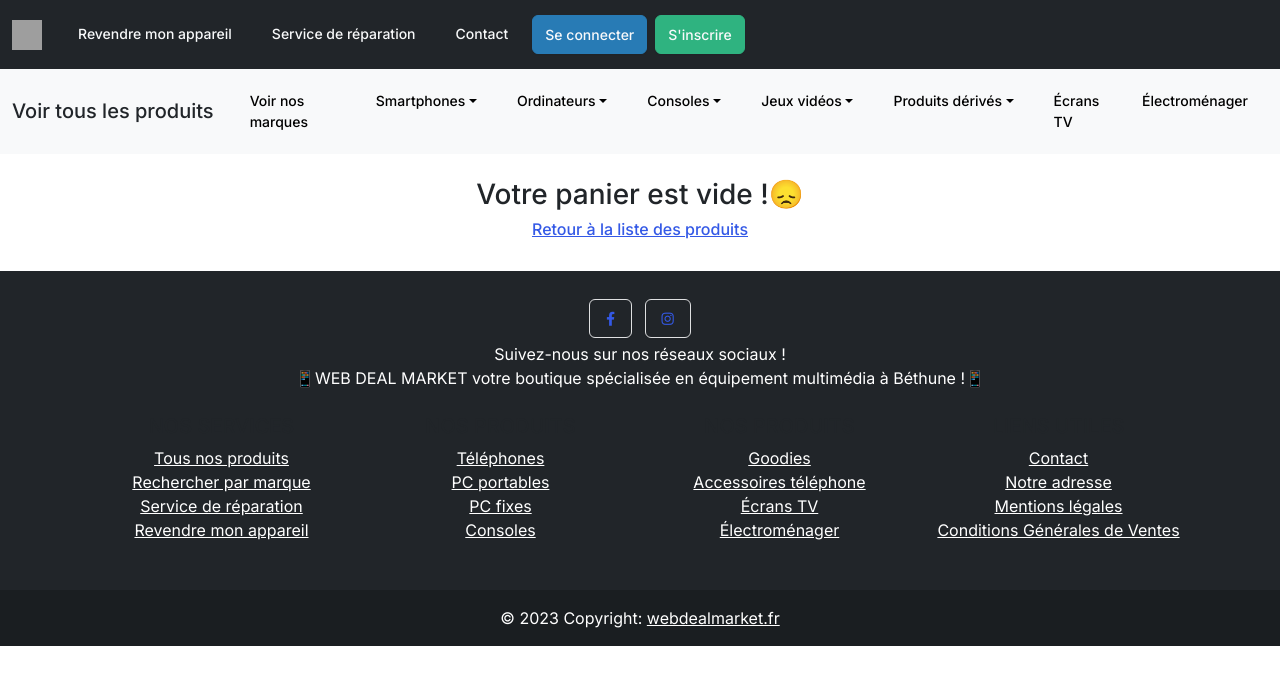
After one commit to RemiBecquaert/webdealmarket, a Symfony app: template templates/cart/index.html.twig in a window 1280 px wide. The commit adds this page. Shown: the top 685 px of the page. Run offline with Twig, Linux system fonts and the light colour scheme; the template is opened without the code that fills it, so the values that code supplies are empty; some libraries are stand-ins or nearby versions; grey boxes are pictures that could not be loaded.

Commit message:
add shopping cart

```diff
--- a/composer.json
+++ b/composer.json
@@ -25,6 +25,7 @@
         "symfony/form": "6.0.*",
         "symfony/framework-bundle": "6.0.*",
         "symfony/http-client": "6.0.*",
+        "symfony/http-foundation": "6.0.*",
         "symfony/intl": "6.0.*",
         "symfony/mailer": "6.0.*",
         "symfony/mime": "6.0.*",
--- a/src/Controller/ProfileController.php
+++ b/src/Controller/ProfileController.php
@@ -120,8 +120,6 @@ class ProfileController extends AbstractController
                 $entityManagerInterface->persist($user);
                 $entityManagerInterface->flush();
 
-
-
                 $this->addFlash('success', 'Vos informations personnelles ont bien été modifiées !');
                 return $this->redirectToRoute('app_profile');
             }
--- a/templates/base.html.twig
+++ b/templates/base.html.twig
@@ -47,17 +47,17 @@
                             <a class="nav-link active text-light" aria-current="page" href="{{path('app_profile')}}">Mon profil</a>
                         </li>
                         <li class="nav-item">
-                            <a class="nav-link active text-light" aria-current="page" href="#"><i class="fa-regular fa-cart-shopping-fast"></i></a>
+                            <a class="nav-link active text-light" aria-current="page" href="{{path('app_cart')}}"><i class="fa-regular fa-cart-shopping-fast"></i></a>
                         </li>
                         {% endif %}
 
                         {% if not app.user %}
-                            <a class="nav-link active text-light" href="{{path('app_login')}}">Se connecter</a>
-                            <a class="nav-link active text-light" href="{{path('app_register')}}">S'inscrire</a>
+                            <a class="btn btn-outline-info nav-link active text-light ms-1 me-1" href="{{path('app_login')}}">Se connecter</a>
+                            <a class="btn btn-outline-success nav-link active text-light ms-1 me-1" href="{{path('app_register')}}">S'inscrire</a>
                         {% endif %}
                         {% if app.user %}
                             <a class="nav-link disabled text-success">{{ app.user.userIdentifier }}</a>
-                            <a class="nav-link active text-light" href="{{path('app_logout')}}">Se déconnecter</a>
+                            <a class="btn btn-outline-danger nav-link active text-light" href="{{path('app_logout')}}">Se déconnecter</a>
                         {% endif %}
                     </ul>
                     </div>
--- /dev/null
+++ b/templates/cart/index.html.twig
@@ -0,0 +1,88 @@
+{% extends 'base.html.twig' %}
+
+{% block title %}{{ parent() }}Mon panier{% endblock %}
+
+{% block body %}
+{{ parent() }}
+
+        {% if cart is empty %}
+            <div class="container p-4 text-center">
+                <h3>Votre panier est vide !&#128542;</h3>
+
+                <h6><a href="{{path('app_product_list')}}">Retour à la liste des produits</a></h6>
+
+            </div>
+        {% else %}
+            {% set prixTotal = 0 %}
+            {% set nbrProduit = 0 %}
+
+            <h2 class="text-dark text-center mt-2">Mon panier</h2>
+            <h5 class="text-dark text-center mt-2">Retrouvez l'ensemble des produits ajoutés à votre panier</h5>
+            <div class="container p-4">
+                <div class="list-group w-auto">
+                    {% for produit in cart %}
+                    {% set prixTotal = prixTotal + (produit.produit.prix * produit.quantity) %}
+                    {% set nbrProduit = nbrProduit + produit.quantity %}
+                        <div class="list-group-item list-group-item-action d-flex gap-3 py-3" aria-current="true">
+                            <div class="d-flex gap-2 w-100 justify-content-between">
+                                <div>
+                                    {% for fichier in produit.produit.illustration %}
+                                        <img class="img-thumbnail" src="{{ asset('uploads/fichiers/'~fichier.nomServeur) }}"
+                                        alt="{{ produit.produit.slug }}" width="50px">
+                                    {% endfor %}
+                                    <a href="{{path('app_product_public', {'slug':produit.produit.slug})}}">
+                                        <h6 class="mb-0 text-center">{{ produit.produit.libelle }}</h6>
+                                    </a>
+                                    <p class="mb-0 opacity-75">x {{produit.quantity}}</p>
+                                </div>
+                                <div>
+                                    <small class="opacity-50 text-nowrap">Prix unitaire: {{ produit.produit.prix }}€</small>
+                                    <a href="{{path('app_add_to_cart', {'id':produit.produit.id})}}">
+                                        <i class="fa-solid fa-plus text-dark" data-bs-toggle="tooltip" data-bs-placement="top" title="Ajouter"></i>
+                                    </a>
+                                    <a href="{{path('app_decrease_cart', {'id':produit.produit.id})}}">
+                                        <i class="fa-solid fa-minus text-dark" data-bs-toggle="tooltip" data-bs-placement="top" title="Retirer"></i>
+                                    </a>
+                                </div>
+                            </div>
+                        </div>
+                    {% endfor %}
+                </div>
+                <div class="d-flex gap-1 justify-content-between p-2">
+                    <h6 class="p-2">Nombre de produits: {{nbrProduit}}</h6>
+                    <h6 class="p-2">Prix total: {{prixTotal}}€</h6>
+                </div>
+                <div class="container p-4 text-center">
+                    <a class="btn btn-success m-1" href="#">Valider ma commande</a>
+                    <a class="btn btn-danger m-1" href="{{path('app_remove_cart')}}" data-bs-toggle="modal" data-bs-target="#exampleModal">Vider mon panier</a>
+                </div>
+            </div>
+
+            <div class="modal fade" id="exampleModal" tabindex="-1" aria-labelledby="exampleModalLabel" aria-hidden="true">
+				<div class="modal-dialog">
+				    <div class="modal-content">
+					    <div class="modal-header">
+							<h3 class="modal-title text-danger" id="exampleModalLabel"><strong>Vider le panier</strong></h3>
+							<button type="button" class="btn-close" data-bs-dismiss="modal" aria-label="Close"></button>
+						</div>
+						<div class="modal-body">
+							<h5>Vous allez vider votre panier !</h5><br/>
+							<p class="text-dark"><i>Êtes-vous sûr de vouloir vider votre panier ?</i></p>
+						</div>
+							<div class="modal-footer">
+								<button type="button" class="btn btn-secondary" data-bs-dismiss="modal">Annuler</button>
+								<a class="btn btn-outline-danger" href="{{path('app_remove_cart')}}">Vider mon panier</a>
+							</div>
+						</div>
+					</div>
+				</div>
+            </div>
+        {% endif %}
+        <script>
+            var tooltipTriggerList = [].slice.call(document.querySelectorAll('[data-bs-toggle="tooltip"]'))
+            var tooltipList = tooltipTriggerList.map(function (tooltipTriggerEl) {
+            return new bootstrap.Tooltip(tooltipTriggerEl)
+            })
+        </script>
+
+{% endblock %}
```
Also changed, not shown: src/Classe/Cart.php (added, +89 -0 lines), src/Controller/CartController.php (added, +60 -0 lines), templates/base/index.html.twig (+51 -43 lines), templates/produit/produitById.html.twig (+17 -9 lines), 1 other file.
